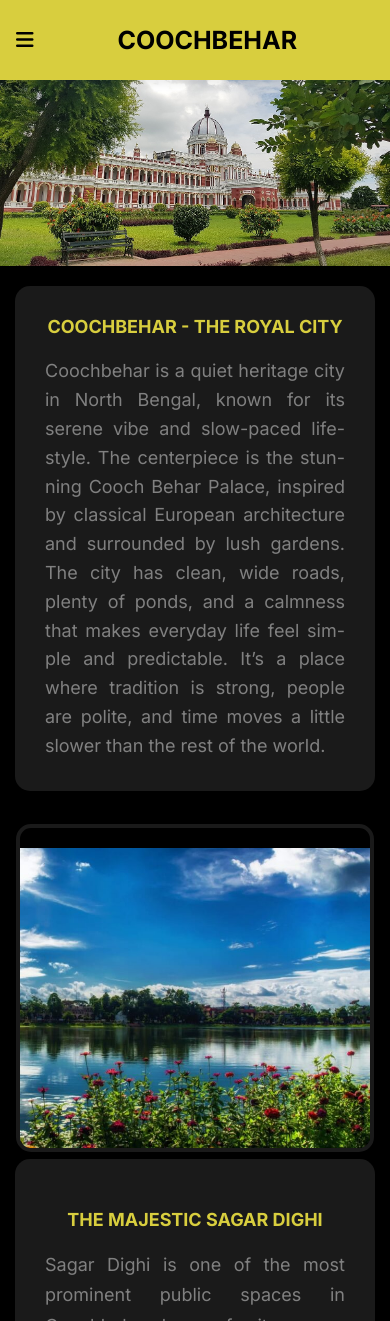
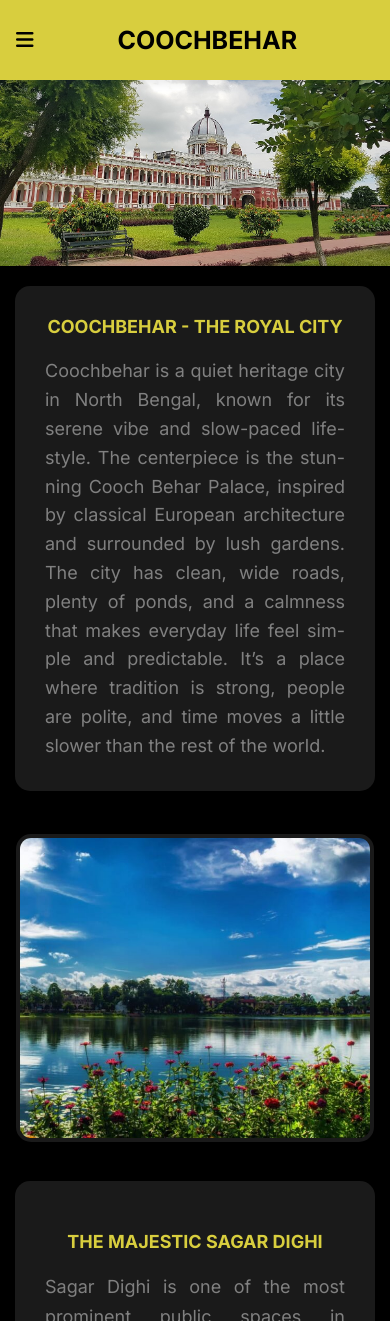
Before and after one commit to abk2191/coochbehar, a React (Vite) app: page / in a window 390 px wide. Shown: the top 1321 px of the page. Built offline with nearby package versions, Linux system fonts and the light colour scheme; a web font is replaced by a local one.

Commit message:
Added new features

```diff
--- a/src/index.css
+++ b/src/index.css
@@ -107,11 +107,7 @@ body {
 .second-banner {
   height: 700px;
   width: 100%;
-  margin-bottom: 8px;
-}
-
-.banner-container {
-  height: 100%;
+  margin-bottom: 30px;
 }
 
 .second-banner-image {
@@ -328,11 +324,10 @@ body {
 
   .second-banner {
     height: 300px;
-    width: 100%;
-    margin-bottom: 8px;
     display: flex;
     align-items: center;
     justify-content: center;
+    gap: 30px;
   }
 
   .second-banner-image {
@@ -341,9 +336,6 @@ body {
     width: 350px;
     height: 300px;
     margin-top: 35px;
-    gap: 30px; /* Further reduce gap on mobile */
-    justify-content: flex-start; /* Start from top on mobile */
-    padding-top: 20px; /* Small top padding instead of large gap */
   }
 
   .sidebar-items {
```
